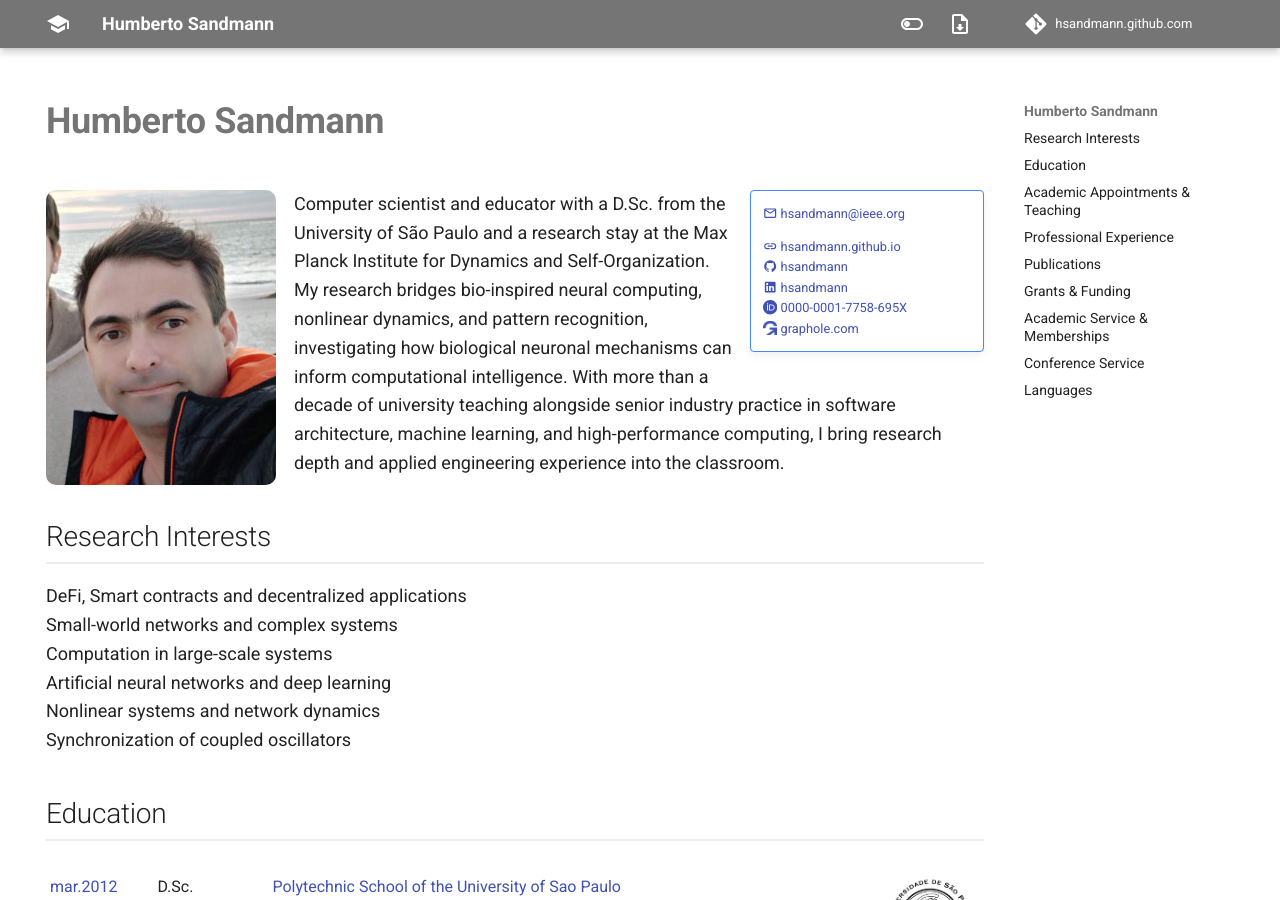
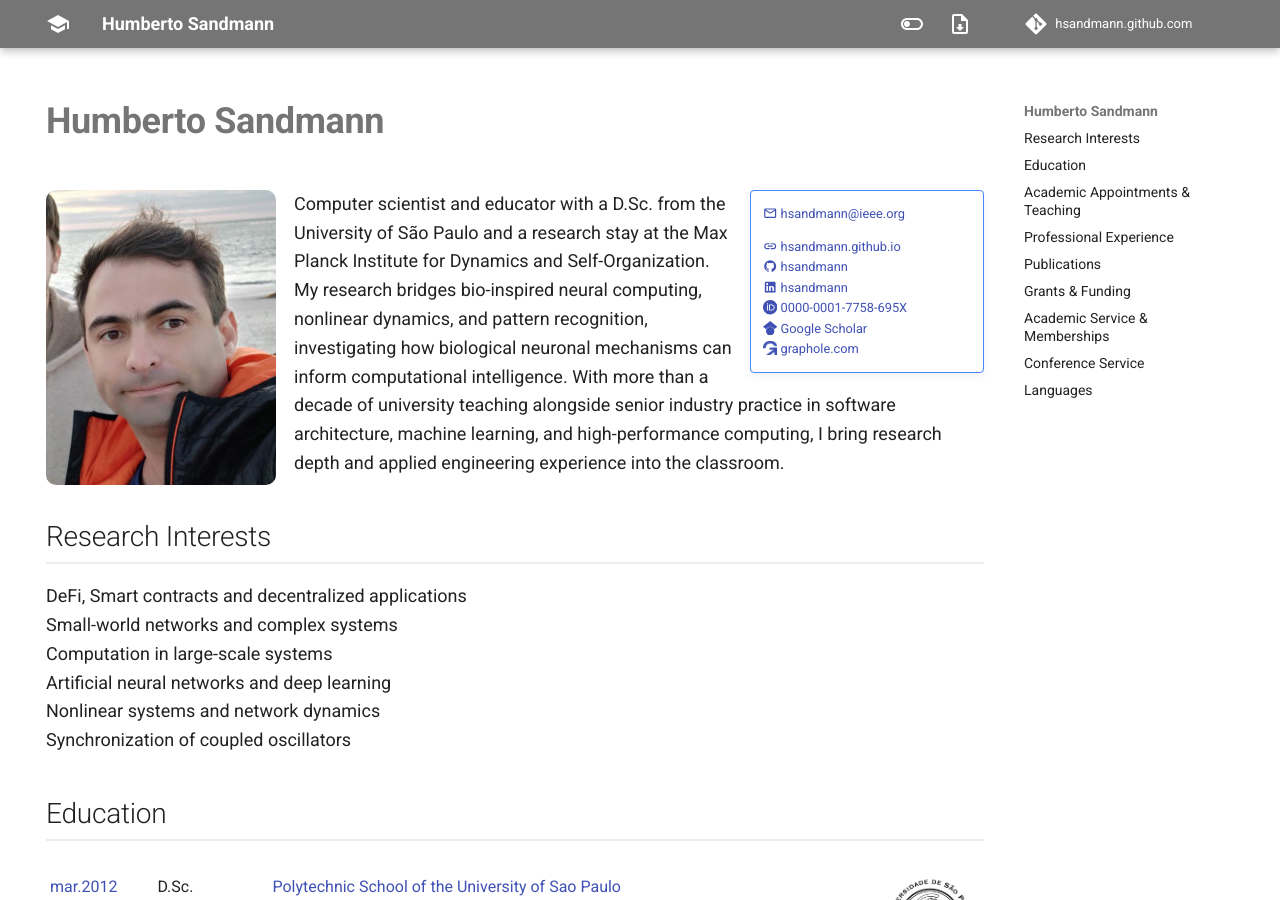
Before and after one commit to hsandmann/hsandmann.github.com, an MkDocs documentation site: the page built from docs/index.md, in a window 1280 px wide and 900 px high. Built offline with MkDocs 1.6.1 and Material for MkDocs 9.7.7, drawn with Linux system fonts in a browser that asks for light colours; comment, search, counter and statistics services are not loaded.

Commit message:
Add Google Scholar profile link to contact block
Co-Authored-By: Claude Opus 4.8 <noreply@anthropic.com>

```diff
--- a/docs/index.md
+++ b/docs/index.md
@@ -15,8 +15,8 @@ hide:
     [:material-github:](https://github.com/hsandmann){:target='_blank'} [hsandmann](https://github.com/hsandmann){:target='_blank'}<br>
     [:material-linkedin:](https://www.linkedin.com/in/hsandmann/){:target='_blank'} [hsandmann](https://www.linkedin.com/in/hsandmann/){:target='_blank'}<br>
     [:simple-orcid:](https://orcid.org/0000-0001-7758-695X){:target='_blank'} [0000-0001-7758-695X](https://orcid.org/0000-0001-7758-695X){:target='_blank'}<br>
+    [:simple-googlescholar:](https://scholar.google.com/citations?user=EG3wtRIAAAAJ){:target='_blank'} [Google Scholar](https://scholar.google.com/citations?user=EG3wtRIAAAAJ){:target='_blank'}<br>
     <a href='https://graphole.com' target='_blank' title='graphole.com'><span class='favicon-inline'></span></a> [graphole.com](https://graphole.com){:target='_blank'}
-    <!-- [:simple-googlescholar:](https://scholar.google.com/citations?user=YOUR_ID){:target='_blank'} [Google Scholar](https://scholar.google.com/citations?user=YOUR_ID){:target='_blank'} -->
 
 Computer scientist and educator with a D.Sc. from the University of São Paulo and a research stay at the Max Planck Institute for Dynamics and Self-Organization. My research bridges bio-inspired neural computing, nonlinear dynamics, and pattern recognition, investigating how biological neuronal mechanisms can inform computational intelligence. With more than a decade of university teaching alongside senior industry practice in software architecture, machine learning, and high-performance computing, I bring research depth and applied engineering experience into the classroom.
 
```
